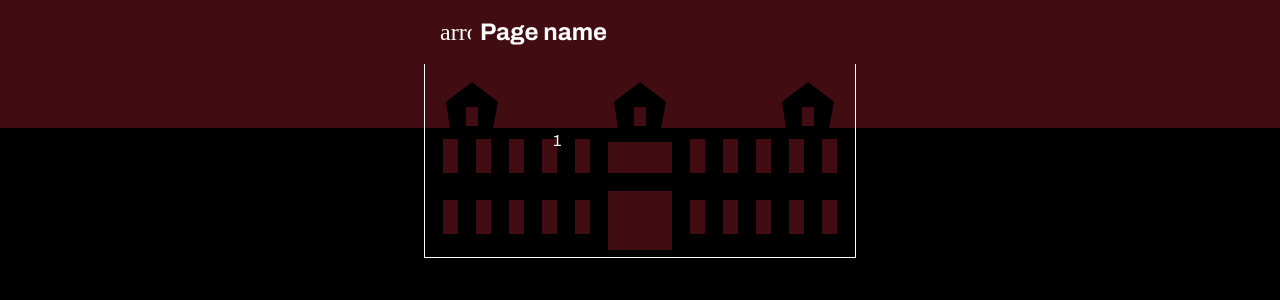
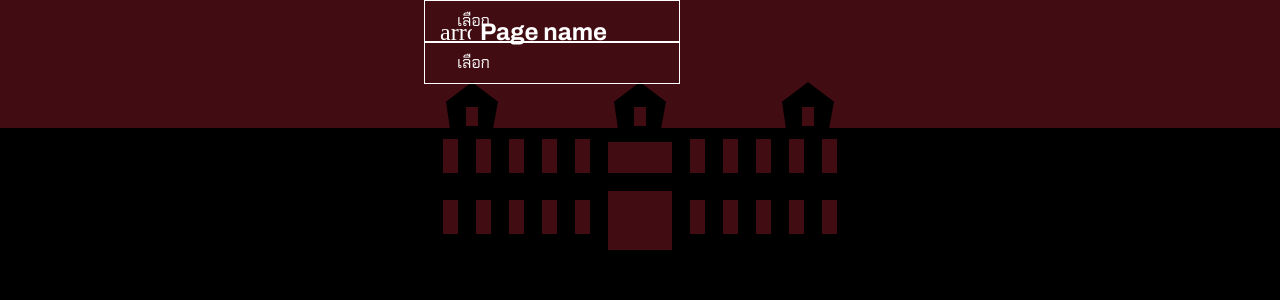
Before and after one commit to esc-chula/intania-expo-2025, a Next.js app: page / in a window 1280 px wide. Shown: the top 300 px of the page. Built offline with nearby package versions, Linux system fonts and the light colour scheme.

Commit message:
fix: change from string to string[], add hover

```diff
--- a/app/components/Menu.tsx
+++ b/app/components/Menu.tsx
@@ -4,13 +4,16 @@ import { StyleableFC } from "@/lib/types/misc";
 /**
  * A container of menu items.
  *
- * @param children Menu iterms
+ * @param children menu iterms
  */
 const Menu: StyleableFC<{
   children: React.ReactNode;
 }> = ({ children, className, style }) => (
   <div
-    className={cn(`iex-menu flex-col items-center justify-center`, className)}
+    className={cn(
+      `iex-menu absolute top-full left-0 z-10 w-auto min-w-full`,
+      className,
+    )}
     style={style}
   >
     {children}
--- a/app/components/MenuItem.tsx
+++ b/app/components/MenuItem.tsx
@@ -18,17 +18,16 @@ const MenuItem: StyleableFC<{
   const context = useContext(SelectContext);
   if (!context) throw new Error("MenuItem must be a child of Select.");
 
-  const { value: selectedValue, handleSelect, maxChoices } = context;
+  const { value: selectedValue, handleSelect } = context;
   const isSelected =
-    maxChoices === 1
-      ? selectedValue === value
-      : Array.isArray(selectedValue) && selectedValue.includes(value);
+    Array.isArray(selectedValue) && selectedValue.includes(value);
 
   return (
     <div
       className={cn(
-        `iex-menu-item text-body-lg leading-headline-lg flex h-12 items-center pl-8`,
+        `iex-menu-item text-body-lg leading-headline-lg flex h-12 cursor-pointer items-center px-4`,
         isSelected ? "bg-just-red" : "bg-brown",
+        "hover:bg-just-red",
         className,
       )}
       data-value={value}
--- a/app/components/Select.tsx
+++ b/app/components/Select.tsx
@@ -6,11 +6,11 @@ import { StyleableFC } from "@/lib/types/misc";
 import React, { createContext, useState } from "react";
 
 export const SelectContext = createContext<{
-  value: string | string[];
+  value: string[];
   handleSelect: (selectedValue: string) => void;
   maxChoices?: number | null;
 }>({
-  value: "",
+  value: [],
   handleSelect: () => {},
   maxChoices: 1,
 });
@@ -25,30 +25,33 @@ export const SelectContext = createContext<{
  */
 const Select: StyleableFC<{
   children: React.ReactNode;
-  value: string | string[];
-  onChange: (value: string | string[]) => void;
+  value: string[];
+  onChange: (value: string[]) => void;
   maxChoices?: number | null;
 }> = ({ children, value, onChange, maxChoices = 1, className, style }) => {
   const [isMenuOpen, setIsMenuOpen] = useState(false);
 
   /** Set the selected value in the field when an option is selected. */
   function handleSelect(selectedValue: string) {
-    onChange(selectedValue);
+    onChange([selectedValue]);
     setIsMenuOpen(false);
   }
 
   return (
     <SelectContext.Provider value={{ value, handleSelect, maxChoices }}>
-      <div>
+      <div className="relative">
         <div
           onClick={() => setIsMenuOpen((prev) => !prev)}
-          className={cn(`iex-select flex h-4 border p-32`, className)}
+          className={cn(
+            "iex-select text-body-lg w-64 cursor-pointer items-center border p-2 pr-4 pl-8",
+            className,
+          )}
           style={style}
         >
-          {value || "เลือก…"}
+          <span>{value || "เลือก…"}</span>
         </div>
 
-        {isMenuOpen && <Menu className={cn("iex-menu")}>{children}</Menu>}
+        {isMenuOpen && <Menu>{children}</Menu>}
       </div>
     </SelectContext.Provider>
   );
--- a/app/page.tsx
+++ b/app/page.tsx
@@ -9,7 +9,8 @@ import TopAppBar from "@/app/components/TopAppBar";
 import { useState } from "react";
 
 export default function Home() {
-  const [value, setValue] = useState("1");
+  const [value1, setValue1] = useState<string[]>(["เลือก"]);
+  const [value2, setValue2] = useState<string[]>(["เลือก"]);
 
   return (
     <div>
@@ -19,11 +20,18 @@ export default function Home() {
         </Button>
         <h1>Page name</h1>
       </TopAppBar>
-      <Select value={value} onChange={(value) => setValue(value as string)}>
+      <Select value={value1} onChange={(value) => setValue1(value as string[])}>
         <Menu className="p-16">
-          <MenuItem value="1">นักเรียน/นักศึกษา</MenuItem>
-          <MenuItem value="2">นักศึกษาต่างมหาลัย</MenuItem>
-          <MenuItem value="3">นิสิตปัจจุบัน</MenuItem>
+          <MenuItem value="นักเรียน/นักศึกษา">นักเรียน/นักศึกษา</MenuItem>
+          <MenuItem value="นักศึกษาต่างมหาลัย">นักศึกษาต่างมหาลัย</MenuItem>
+          <MenuItem value="นิสิตปัจจุบัน">นิสิตปัจจุบัน</MenuItem>
+        </Menu>
+      </Select>
+      <Select value={value2} onChange={(value) => setValue2(value as string[])}>
+        <Menu className="p-16">
+          <MenuItem value="1">1</MenuItem>
+          <MenuItem value="2">2</MenuItem>
+          <MenuItem value="3">3</MenuItem>
         </Menu>
       </Select>
     </div>
```
